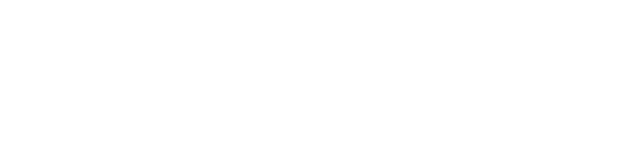
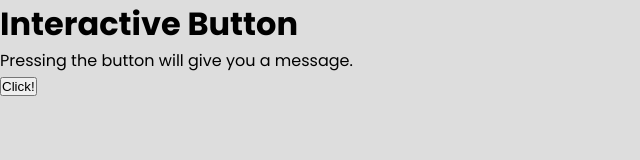
Before and after one commit to tom-seidel/javascript-projects, a plain HTML site: page interactive-button/index.html in a window 1280 px wide. Shown: the whole page, without its empty margins (0-640 px from the left). Drawn offline with Linux system fonts and the light colour scheme.

Commit message:
Added basic JavaScript functionality

```diff
--- a/interactive-button/index.html
+++ b/interactive-button/index.html
@@ -3,9 +3,23 @@
     <head>
         <meta charset="UTF-8">
         <meta name="viewport" content="width=device-width, initial-scale=1.0">
+        <link rel="stylesheet" href="styles.css">
+        <link rel="preconnect" href="https://fonts.googleapis.com">
+        <link rel="preconnect" href="https://fonts.gstatic.com" crossorigin>
+        <link href="https://fonts.googleapis.com/css2?family=Poppins:wght@400;700&display=swap" rel="stylesheet">
         <title>Interactive Button</title>
     </head>
     <body>
 
+        <header>
+            <h1>Interactive Button</h1>
+            <p>Pressing the button will give you a message.</p>
+        </header>
+
+        <section class="wrapper">
+            <button id="button">Click!</button>
+        </section>
+
+        <script src="index.js"></script>
     </body>
 </html>
--- a/interactive-button/index.js
+++ b/interactive-button/index.js
@@ -0,0 +1,7 @@
+var button = document.getElementById("button");
+
+button.addEventListener("click", function() {
+
+    window.alert("Hey!");
+
+});
--- a/interactive-button/styles.css
+++ b/interactive-button/styles.css
@@ -0,0 +1,2 @@
+* { box-sizing: border-box; margin: 0; padding: 0; }
+body { font-family: "Poppins", sans-serif; background: #ddd; }
```
Lines whose indentation alone changed are shown as unchanged.
